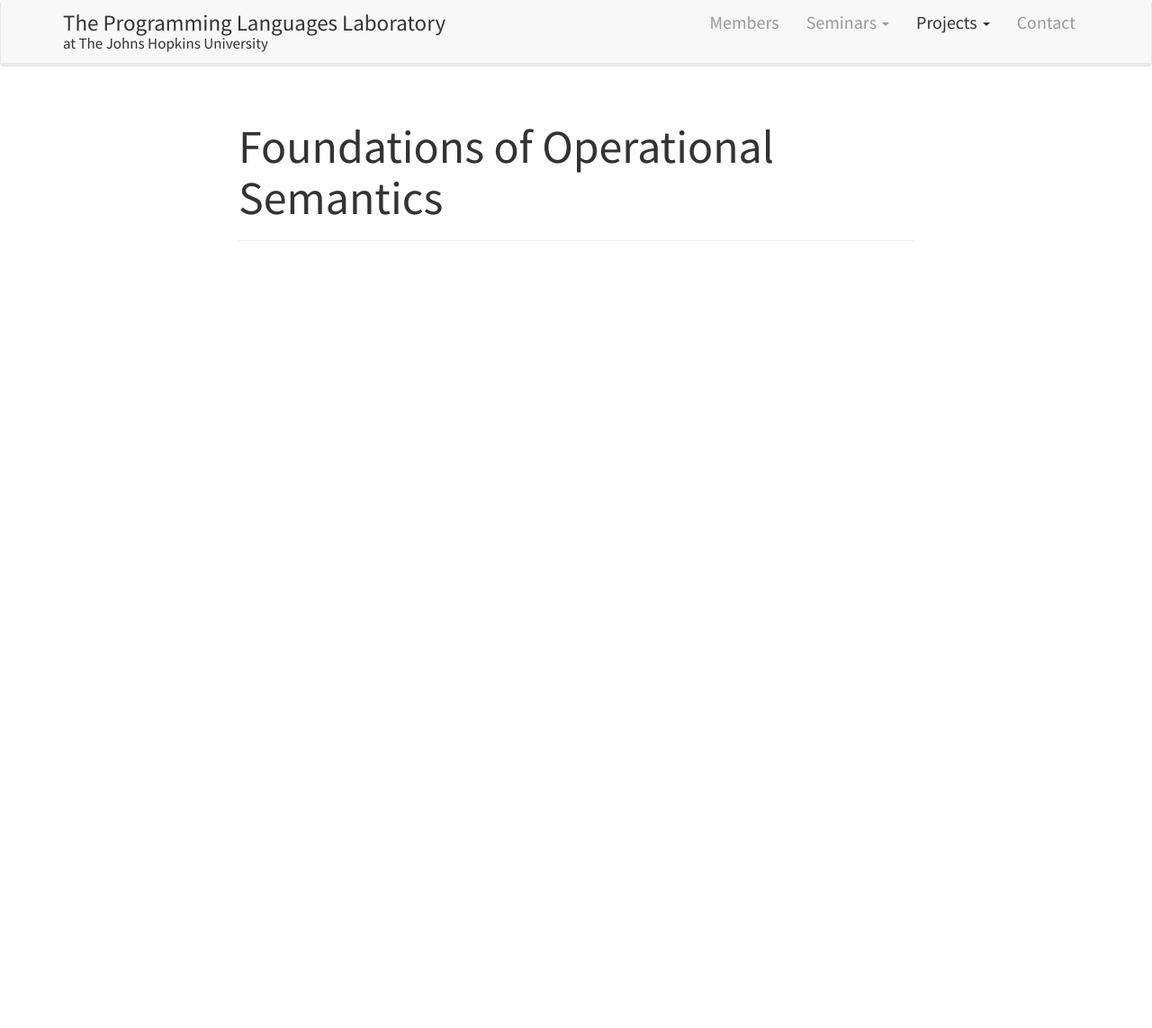
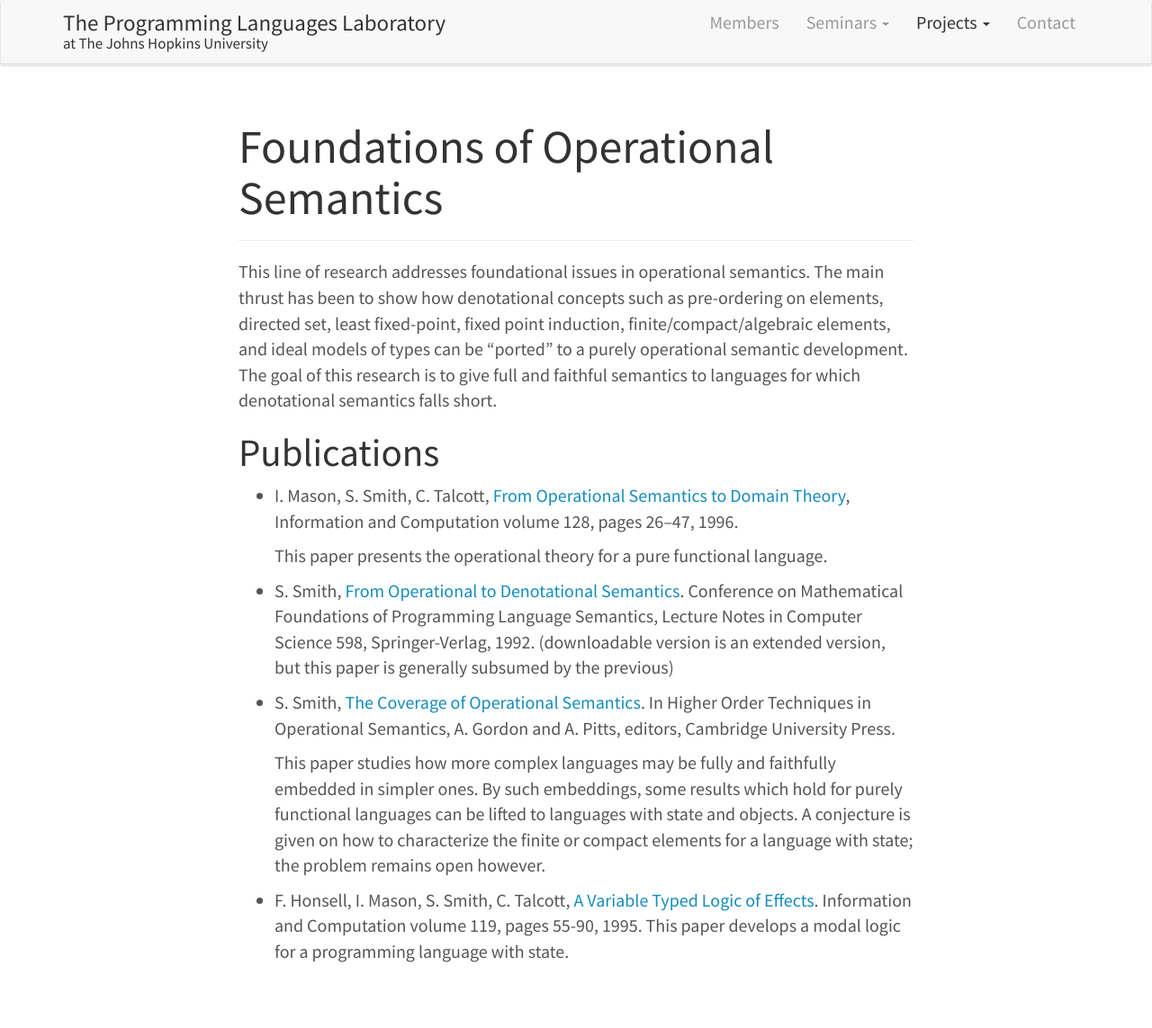
Before and after one commit to JHU-PL-Lab/www-pl-lab, a Jekyll site: the page built from projects/foundations-of-operational-semantics/foundations-of-operational-semantics.md, in a window 1280 px wide. Shown: the whole page at 90% size. Built offline with Jekyll 4.4.1, drawn with Linux system fonts in a browser that asks for light colours; before the commit the page ends 900 px from its top, so only the background shows below that.

Commit message:
Add Foundations of Operational Semantics

```diff
--- a/projects/foundations-of-operational-semantics/foundations-of-operational-semantics.md
+++ b/projects/foundations-of-operational-semantics/foundations-of-operational-semantics.md
@@ -3,3 +3,42 @@ title: "Foundations of Operational Semantics"
 permalink: "/projects/foundations-of-operational-semantics/"
 narrow: true
 ---
+
+This line of research addresses foundational issues in operational
+semantics. The main thrust has been to show how denotational concepts such as
+pre-ordering on elements, directed set, least fixed-point, fixed point
+induction, finite/compact/algebraic elements, and ideal models of types can be
+"ported" to a purely operational semantic development. The goal of this research
+is to give full and faithful semantics to languages for which denotational
+semantics falls short.
+
+Publications
+------------
+
+- I. Mason, S. Smith, C. Talcott,
+  [From Operational Semantics to Domain Theory](/projects/foundations-of-operational-semantics/papers/from-operational-semantics-to-domain-theory.pdf),
+  Information and Computation volume 128, pages 26--47, 1996.
+
+  This paper presents the operational theory for a pure functional language.
+
+- S. Smith,
+  [From Operational to Denotational Semantics](/projects/foundations-of-operational-semantics/papers/from-operational-to-denotational-semantics.pdf). Conference
+  on Mathematical Foundations of Programming Language Semantics, Lecture Notes
+  in Computer Science 598, Springer-Verlag, 1992. (downloadable version is an
+  extended version, but this paper is generally subsumed by the previous)
+
+- S. Smith,
+  [The Coverage of Operational Semantics](/projects/foundations-of-operational-semantics/papers/the-coverage-of-operational-semantics.pdf). In
+  Higher Order Techniques in Operational Semantics, A. Gordon and A. Pitts,
+  editors, Cambridge University Press.
+
+  This paper studies how more complex languages may be fully and faithfully
+  embedded in simpler ones. By such embeddings, some results which hold for
+  purely functional languages can be lifted to languages with state and
+  objects. A conjecture is given on how to characterize the finite or compact
+  elements for a language with state; the problem remains open however.
+
+- F. Honsell, I. Mason, S. Smith, C. Talcott,
+  [A Variable Typed Logic of Effects](/projects/foundations-of-operational-semantics/papers/a-variable-typed-logic-of-effects.pdf). Information
+  and Computation volume 119, pages 55-90, 1995. This paper develops a modal
+  logic for a programming language with state.
```
Also changed, not shown: 4 other files.
